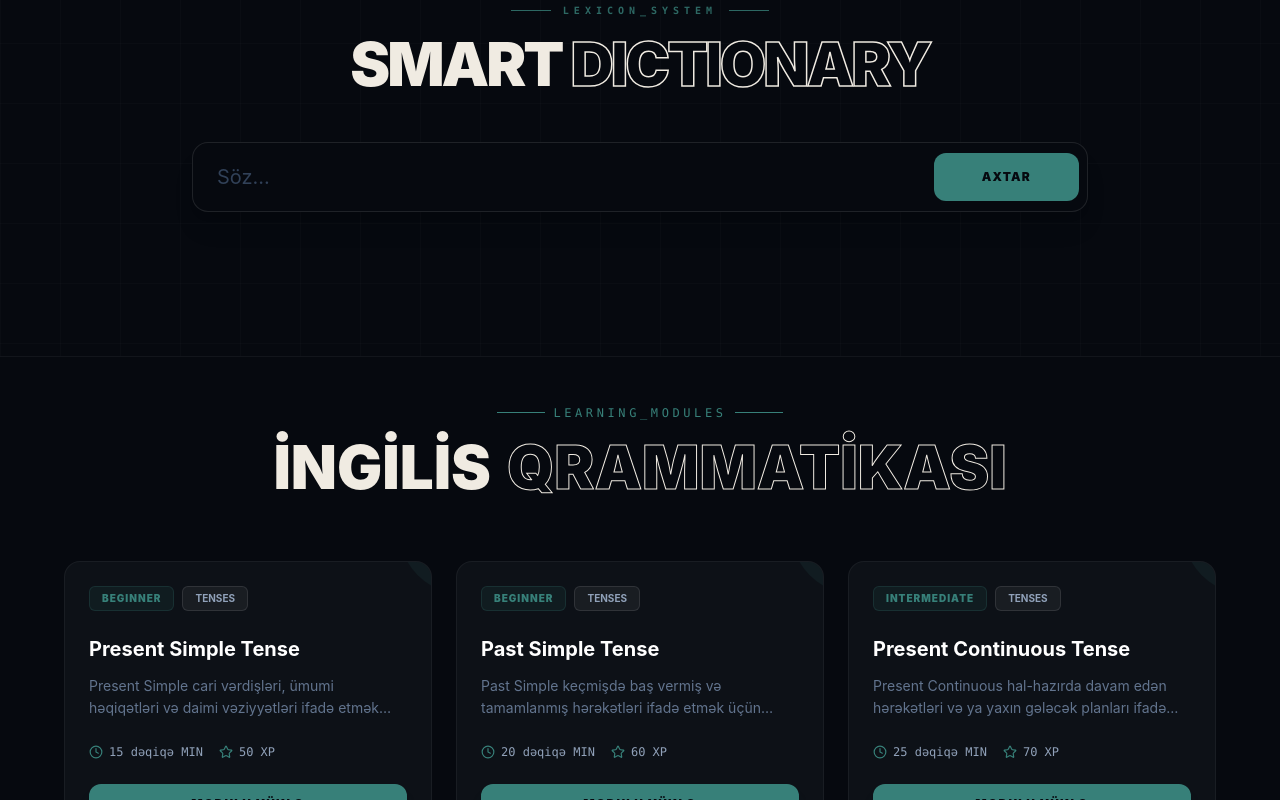
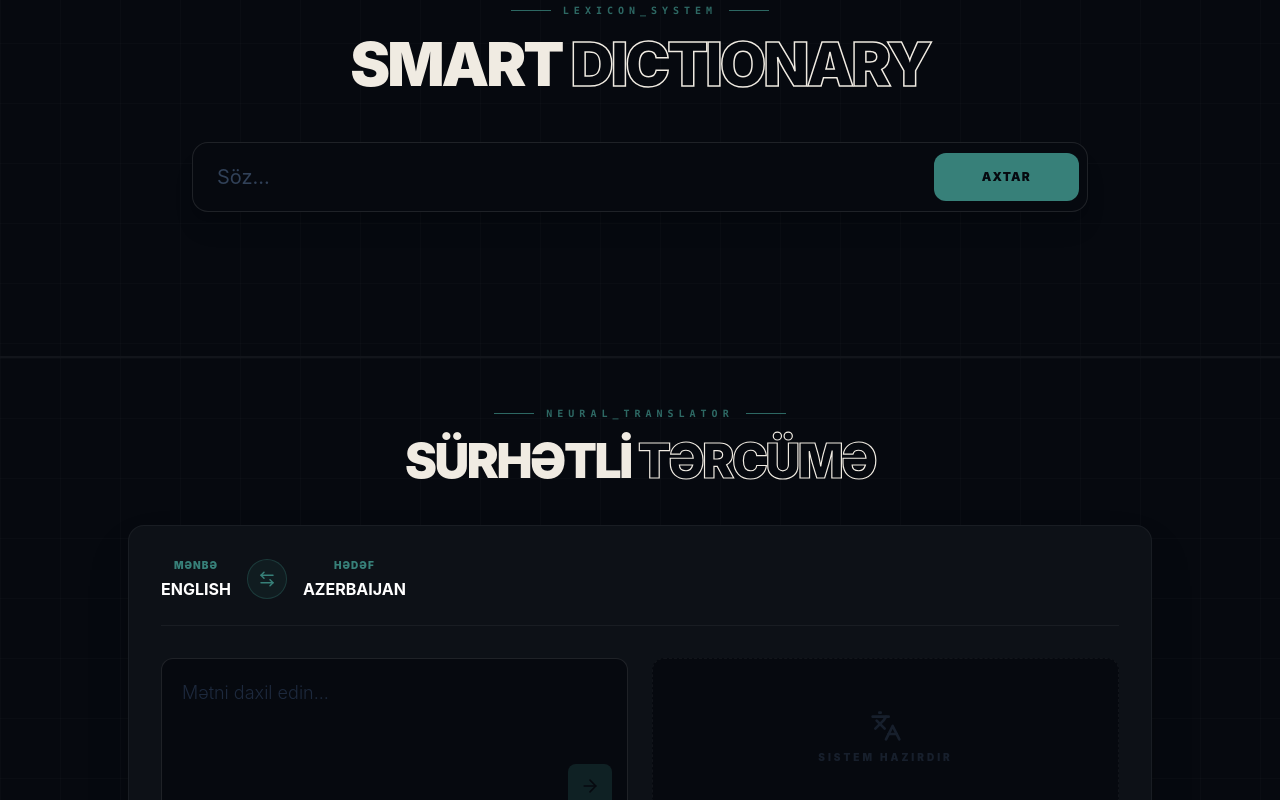
Before and after one commit to DashginAsgarli/next-you-new, a React (Vite) app: page /language in a window 1280 px wide. Shown: the part 2000-2800 px from the top of the page. Built offline with nearby package versions, Linux system fonts and the light colour scheme.

Commit message:
feat: implement QuickTranslate component for instant text translation

```diff
--- /dev/null
+++ b/src/components/language/QuickTranslate.jsx
@@ -0,0 +1,140 @@
+import React, { useState } from 'react';
+import { ArrowRight, Loader2, Copy, RotateCcw, Languages, ArrowLeftRight } from 'lucide-react';
+
+function QuickTranslate() {
+  const [text, setText] = useState("");
+  const [result, setResult] = useState("");
+  const [loading, setLoading] = useState(false);
+  const [isEnToAz, setIsEnToAz] = useState(true);
+  const [copied, setCopied] = useState(false);
+
+  function handleTranslate() {
+    if (!text.trim()) return;
+    setLoading(true);
+    const langPair = isEnToAz ? "en|az" : "az|en";
+    fetch(`https://api.mymemory.translated.net/get?q=${encodeURIComponent(text)}&langpair=${langPair}`)
+      .then(res => res.json())
+      .then(data => {
+        if (data.responseData) setResult(data.responseData.translatedText);
+      })
+      .catch(() => setResult("Xəta baş verdi!"))
+      .finally(() => setLoading(false));
+  }
+
+  function toggleDirection() {
+    setIsEnToAz(!isEnToAz);
+    setText("");
+    setResult("");
+  }
+
+  function handleCopy() {
+    navigator.clipboard.writeText(result);
+    setCopied(true);
+    setTimeout(() => setCopied(false), 1500);
+  }
+
+  return (
+    <section className="w-full bg-[#06090f] border-y border-white/5 py-12 px-4 relative overflow-hidden">
+      <div className="grid-overlay absolute inset-0 z-0 pointer-events-none"
+        style={{ backgroundImage: `linear-gradient(rgba(255,255,255,0.015) 1px, transparent 1px), linear-gradient(90deg, rgba(255,255,255,0.015) 1px, transparent 1px)`, backgroundSize: '60px 60px' }}>
+      </div>
+
+      <div className="max-w-5xl mx-auto relative z-10">
+
+        <div className="text-center mb-10">
+          <div className="flex items-center justify-center gap-3 mb-4 text-[#378079] opacity-80">
+            <div className="w-10 h-px bg-current" />
+            <span className="text-[10px] tracking-[0.5em] font-mono font-black uppercase">Neural_Translator</span>
+            <div className="w-10 h-px bg-current" />
+          </div>
+          <h2 className="text-3xl md:text-5xl font-black text-[#f0ebe2] uppercase tracking-tighter">
+            SÜRHƏTLİ <span className="text-transparent" style={{ WebkitTextStroke: '1.2px #f0ebe2' }}>TƏRCÜMƏ</span>
+          </h2>
+        </div>
+
+        <div className="bg-[#0d1117] border border-white/5 rounded-2xl p-6 md:p-8 shadow-2xl relative">
+          <div className="flex items-center justify-between mb-8 border-b border-white/5 pb-6">
+            <div className="flex items-center gap-4">
+              <div className="flex flex-col items-center">
+                <span className="text-[10px] font-black text-[#378079] uppercase mb-1 tracking-widest">Mənbə</span>
+                <span className="text-white font-bold">{isEnToAz ? "ENGLISH" : "AZERBAIJAN"}</span>
+              </div>
+
+              <button
+                onClick={toggleDirection}
+                className="group flex items-center justify-center w-10 h-10 rounded-full bg-[#378079]/10 border border-[#378079]/30 text-[#378079] hover:bg-[#378079] hover:text-[#06090f] transition-all duration-300 active:rotate-180"
+              >
+                <ArrowLeftRight size={18} />
+              </button>
+
+              <div className="flex flex-col items-center">
+                <span className="text-[10px] font-black text-[#378079] uppercase mb-1 tracking-widest">Hədəf</span>
+                <span className="text-white font-bold">{isEnToAz ? "AZERBAIJAN" : "ENGLISH"}</span>
+              </div>
+            </div>
+
+            {text && (
+              <button
+                onClick={() => { setText(""); setResult(""); }}
+                className="flex items-center gap-2 text-[10px] font-black uppercase tracking-widest text-slate-500 hover:text-rose-500 transition-colors"
+              >
+                <RotateCcw size={14} /> Təmizlə
+              </button>
+            )}
+          </div>
+
+          <div className="grid grid-cols-1 md:grid-cols-2 gap-6">
+
+            <div className="relative group">
+               <textarea
+                value={text}
+                onChange={(e) => setText(e.target.value)}
+                onKeyDown={(e) => { if (e.key === 'Enter' && !e.shiftKey) { e.preventDefault(); handleTranslate(); } }}
+                placeholder="Mətni daxil edin..."
+                className="w-full h-40 bg-[#06090f] border border-white/10 rounded-xl p-5 text-[#f0ebe2] text-lg outline-none focus:border-[#378079]/50 transition-all resize-none font-light placeholder:text-slate-800"
+              />
+              <button
+                onClick={handleTranslate}
+                disabled={loading || !text.trim()}
+                className="absolute bottom-4 right-4 bg-[#378079] hover:bg-[#45a098] text-[#06090f] p-3 rounded-lg transition-all active:scale-95 disabled:opacity-20"
+              >
+                {loading ? <Loader2 size={20} className="animate-spin" /> : <ArrowRight size={20} />}
+              </button>
+            </div>
+
+            <div className={`relative h-40 rounded-xl border transition-all duration-500 flex flex-col ${
+              result ? 'bg-[#378079]/5 border-[#378079]/20' : 'bg-[#06090f] border-dashed border-white/5'
+            }`}>
+              {result ? (
+                <div className="p-5 overflow-y-auto h-full scrollbar-thin scrollbar-thumb-[#378079]/20">
+                  <p className="text-[#f0ebe2] text-lg font-medium leading-relaxed">{result}</p>
+                  <div className="absolute top-4 right-4 flex items-center gap-3">
+                    {copied && <span className="text-[9px] font-black text-emerald-500 uppercase tracking-tighter bg-emerald-500/10 px-2 py-1 rounded">Kopyalandı</span>}
+                    <button
+                      onClick={handleCopy}
+                      className="p-2 text-slate-500 hover:text-[#378079] transition-colors bg-[#0d1117] rounded-md border border-white/5"
+                    >
+                      <Copy size={16} />
+                    </button>
+                  </div>
+                </div>
+              ) : (
+                <div className="flex flex-col items-center justify-center h-full text-slate-700 opacity-40">
+                  <Languages size={32} className="mb-2" />
+                  <span className="text-[10px] font-black uppercase tracking-[0.3em]">Sistem Hazırdır</span>
+                </div>
+              )}
+            </div>
+
+          </div>
+        </div>
+
+        <p className="mt-6 text-center text-[10px] font-mono text-slate-600 uppercase tracking-widest">
+          Status: <span className="text-emerald-500">Online</span> | Engine: MyMemory_API_v2
+        </p>
+      </div>
+    </section>
+  );
+}
+
+export default QuickTranslate;
--- a/src/pages/LanguagePage.jsx
+++ b/src/pages/LanguagePage.jsx
@@ -5,6 +5,7 @@ import OtherLanguagesList from '../components/language/OtherLanguagesList'
 import LangLearn from '../components/language/LangLearn'
 import DailyChallenges from '../components/language/DailyChallenges'
 import LangDictionary from '../components/language/LangDictionary'
+import QuickTranslate from '../components/language/QuickTranslate'
 
 
 function LanguagePage() {
@@ -14,6 +15,7 @@ function LanguagePage() {
             <PopularLanguages />
             <OtherLanguagesList />
             <LangDictionary />
+            <QuickTranslate />
             <LangLearn />
             <DailyChallenges />
 
```
